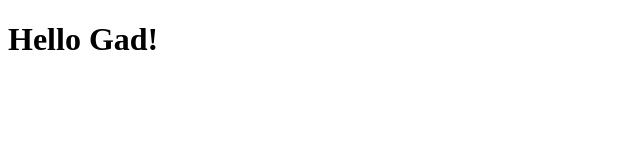
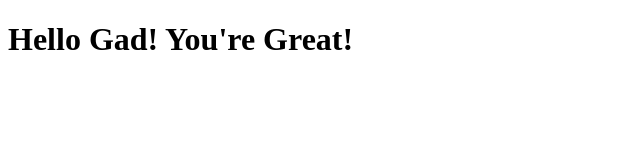
Before and after one commit to oric77/coursera-test, a plain HTML site: page site/index.html in a window 1280 px wide. Shown: the whole page, without its empty margins (0-640 px from the left). Drawn offline with Linux system fonts and the light colour scheme.

Commit message:
small additiona to page content

```diff
--- a/site/index.html
+++ b/site/index.html
@@ -4,6 +4,6 @@
 	<title>Hello Gad!</title>
 </head>
 <body>
-<h1> Hello Gad! </h1>
+<h1> Hello Gad! You're Great!</h1>
 </body>
 </html>
```
